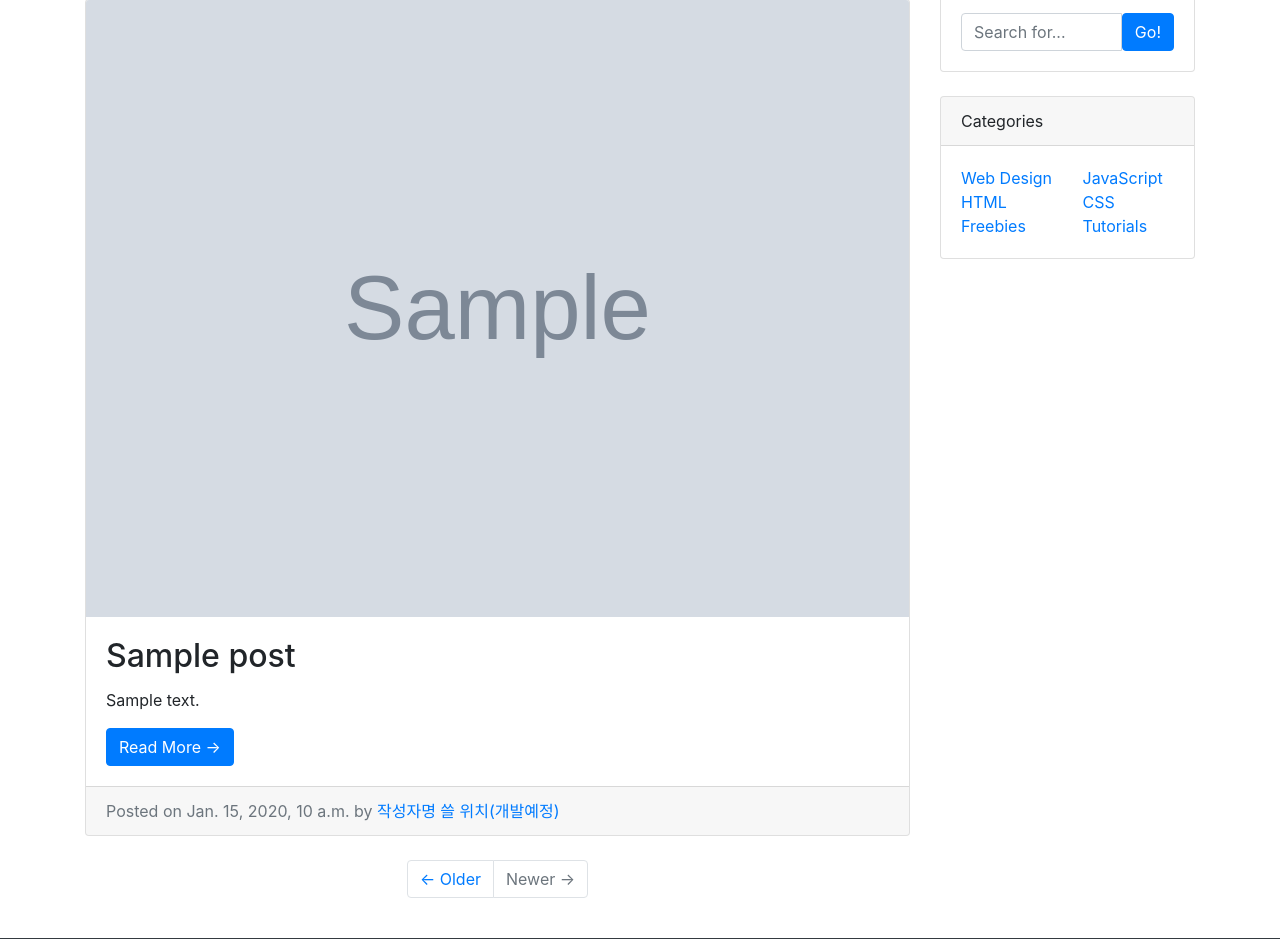
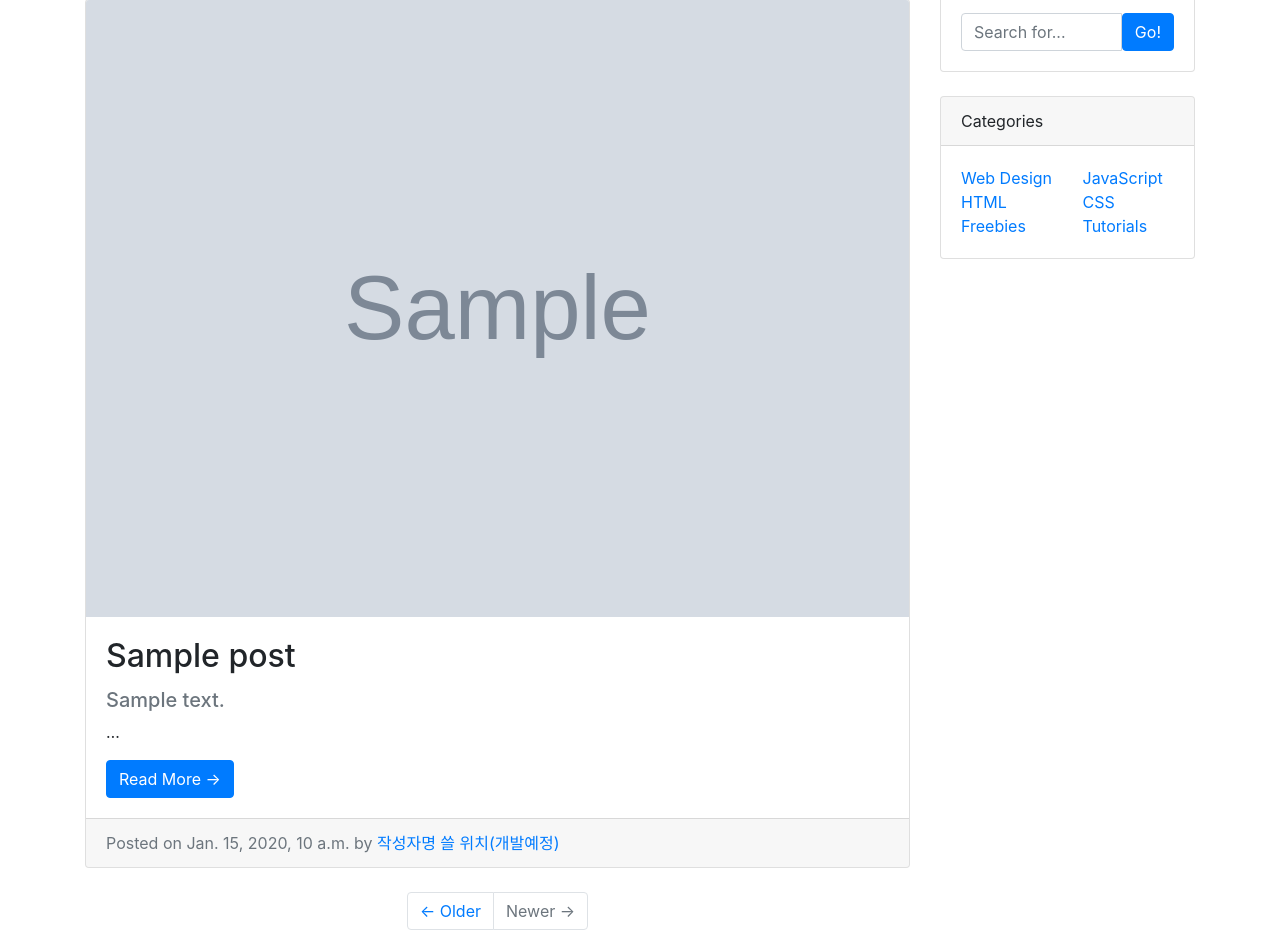
Before and after one commit to jisooooooooooo/Django22, a Django app: page /shopping/ in a window 1280 px wide. Shown: the part 129-1068 px from the top of the page. Run offline with Django 4.2, Linux system fonts and the light colour scheme; tables that the repository leaves empty hold one stand-in row (values such as "Sample post"); grey boxes marked "Sample" are stand-in pictures; parts of the project's set-up code (start-up, migrations or seed data) failed here and were passed over; some libraries are stand-ins or nearby versions.

Commit message:
미리보기와 요약문 추가하기

```diff
--- a/shopping/models.py
+++ b/shopping/models.py
@@ -3,6 +3,7 @@ import os
 
 class Post(models.Model):
     title = models.CharField(max_length=30)
+    hook_text = models.CharField(max_length=100, blank=True)
     content = models.TextField()
 
     head_image = models.ImageField(upload_to='shopping/images/%Y/%m/%d/', blank=True)
--- a/shopping/templates/shopping/post_list.html
+++ b/shopping/templates/shopping/post_list.html
@@ -89,7 +89,10 @@
             {% endif %}
             <div class="card-body">
               <h2 class="card-title">{{ p.title }}</h2>
-              <p class="card-text">{{ p.content }}</p>
+              {% if p.hook_text %}
+                  <h5 class="text-muted">{{ p.hook_text }}</h5>
+              {% endif %}
+              <p class="card-text">{{ p.content | truncatewords:0 }}</p>
               <a href="{{ p.get_absolute_url }}" class="btn btn-primary">Read More &rarr;</a>
             </div>
             <div class="card-footer text-muted">
```
